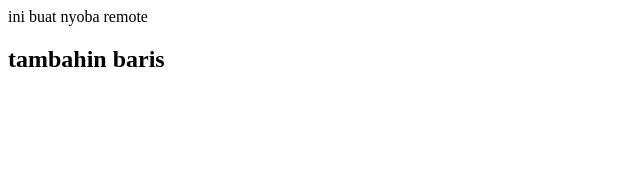
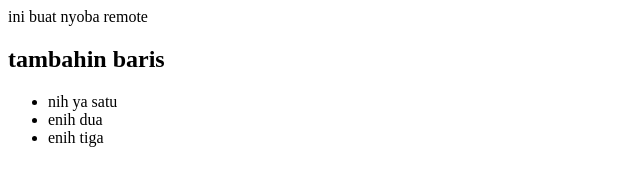
Before and after one commit to mutiarafazhr/git-coba-remote2, a plain HTML site: page index.html in a window 1280 px wide. Shown: the whole page, without its empty margins (0-640 px from the left). Drawn offline with Linux system fonts and the light colour scheme.

Commit message:
menambahkan list pada file index.html

```diff
--- a/index.html
+++ b/index.html
@@ -8,5 +8,10 @@
 <body>
     ini buat nyoba remote
     <h2>tambahin baris</h2>
+    <ul>
+        <li>nih ya satu</li>
+        <li>enih dua</li>
+        <li>enih tiga</li>
+    </ul>
 </body>
 </html>
```
